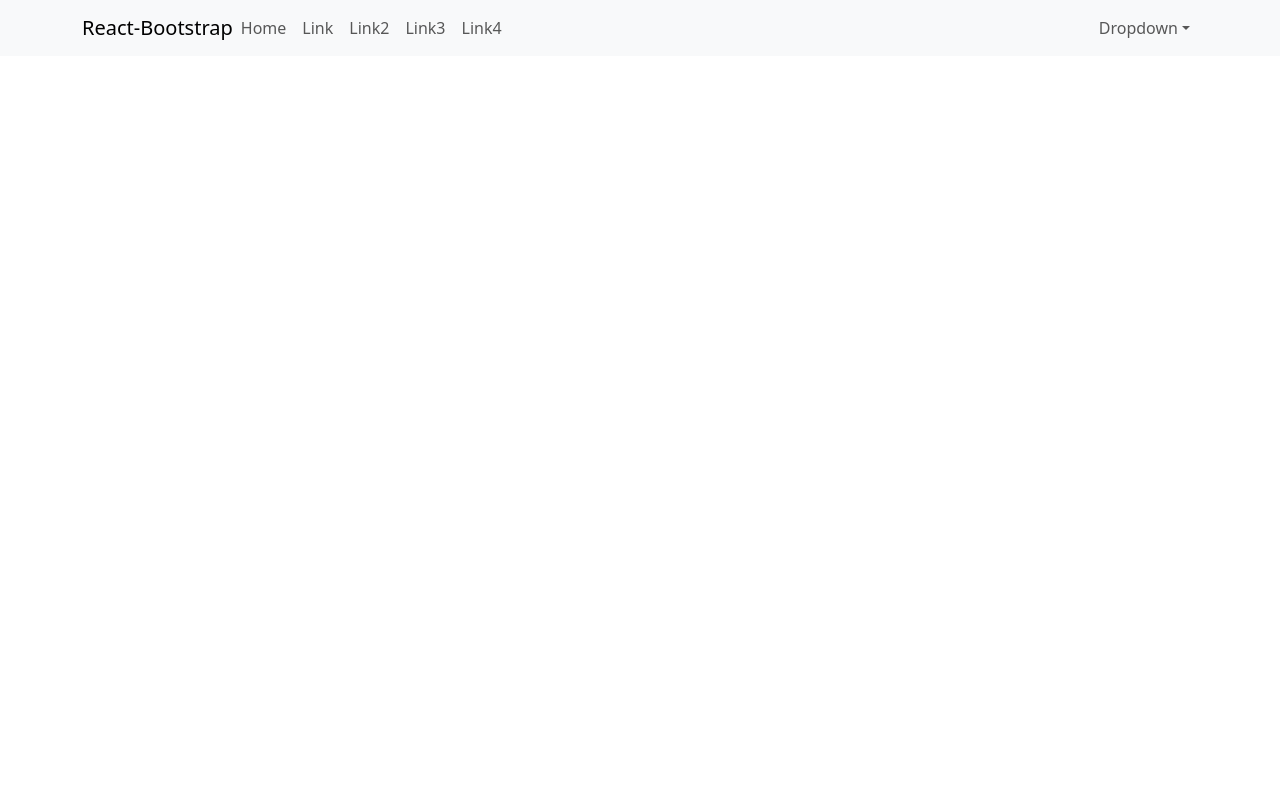
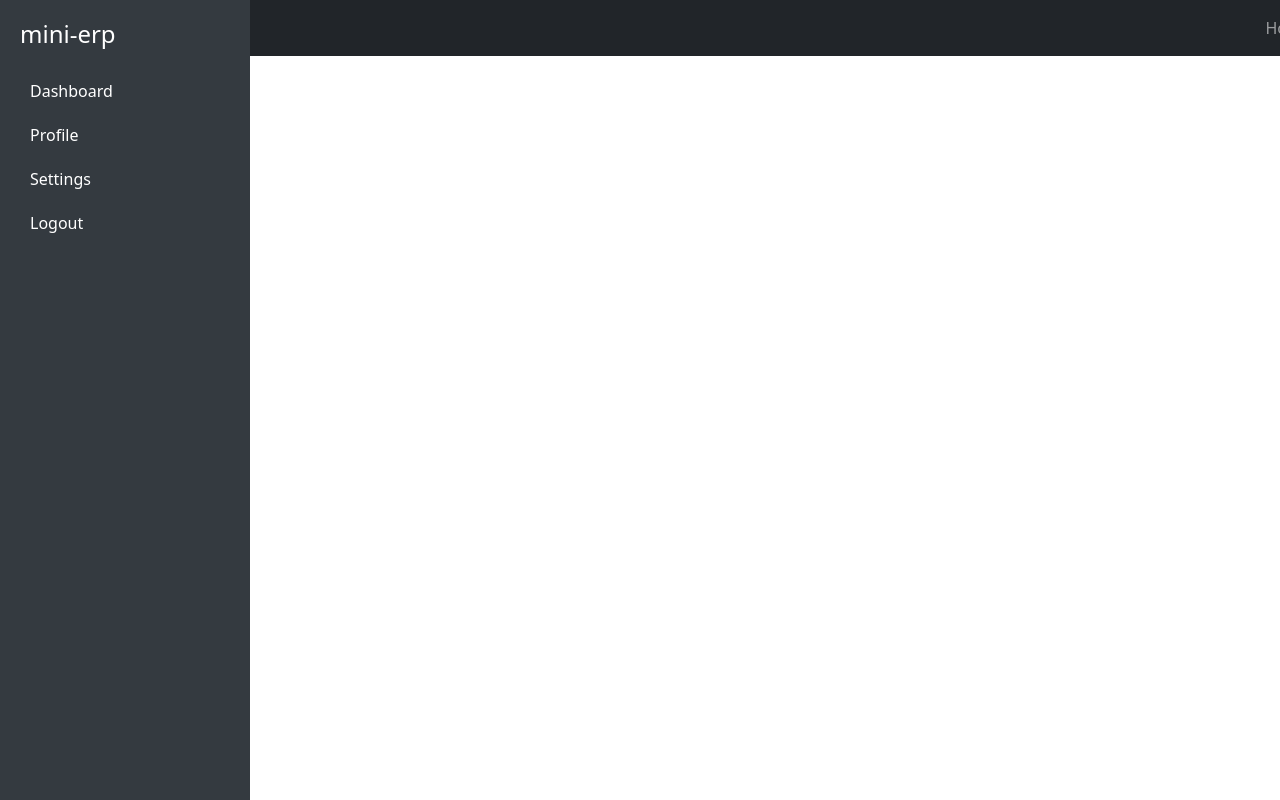
Before and after one commit to 1787954119/mini-erp, a React (Vite) app: page / in a window 1280 px wide. Built offline with nearby package versions, Linux system fonts and the light colour scheme.

Commit message:
添加sidebar

```diff
--- a/src/App.tsx
+++ b/src/App.tsx
@@ -1,10 +1,10 @@
 import "bootstrap/dist/css/bootstrap.css"; // 确保引入 Bootstrap CSS
-import Headers from "./components/Headers";
+import Layout from "./Layout";
 
 function App() {
   return (
     <>
-      <Headers />
+      <Layout />
     </>
   );
 }
--- /dev/null
+++ b/src/Layout.css
@@ -0,0 +1,37 @@
+/* 整体布局 */
+.layout {
+  display: flex;
+}
+
+/* 右侧内容区域 */
+.main-content {
+  margin-left: 250px;
+  width: calc(100% - 250px);
+}
+
+/* 顶部导航栏 */
+.top-navbar {
+  width: 100%;
+  position: fixed;
+  top: 0;
+  left: 250px;
+  right: 0;
+  z-index: 1000;
+}
+
+/* 主要内容区域 */
+.content {
+  margin-top: 56px;
+  padding: 20px;
+}
+
+/* 移动端适配 */
+@media (max-width: 991px) {
+  .main-content {
+    margin-left: 0;
+    width: 100%;
+  }
+  .top-navbar {
+    left: 0;
+  }
+}
--- /dev/null
+++ b/src/Layout.tsx
@@ -0,0 +1,24 @@
+import { useState } from "react";
+import Header from "./components/Header";
+import Sidebar from "./components/Sidebar";
+import "./Layout.css";
+
+export default function Layout() {
+  const [showSidebar, setShowSidebar] = useState(false);
+
+  return (
+    <div className="layout">
+      {/* Sidebar */}
+      <Sidebar show={showSidebar} onClose={() => setShowSidebar(false)} />
+
+      {/* Main Content */}
+      <div className="main-content">
+        <Header onToggleSidebar={() => setShowSidebar(true)} />
+        {/* <div className="content">
+          <h1>Welcome to My Website</h1>
+          <p>This is the main content area.</p>
+        </div> */}
+      </div>
+    </div>
+  );
+}
--- /dev/null
+++ b/src/components/Header.tsx
@@ -0,0 +1,52 @@
+import { Navbar, Nav, NavDropdown, Container, Button } from "react-bootstrap";
+
+interface HeaderProps {
+  onToggleSidebar: () => void; // 控制移动端 Sidebar 显示
+}
+
+export default function Header({ onToggleSidebar }: HeaderProps) {
+  return (
+    <Navbar bg="dark" variant="dark" expand="lg" className="top-navbar">
+      <Container>
+        {/* 移动端显示 Sidebar 按钮 */}
+        <Button
+          variant="outline-light"
+          className="d-lg-none"
+          onClick={onToggleSidebar}
+        >
+          ☰
+        </Button>
+        {/* me-auto 是自动左对齐 */}
+        {/* <Navbar.Brand href="#home" className="ms-auto me-5">
+          mini-erp
+        </Navbar.Brand> */}
+
+        {/* 当屏幕宽度缩小时，它会显示为一个汉堡菜单（即三条横线）。这个按钮的作用是让用户点击后展开或收起导航 */}
+        {/* 也就是在屏幕宽度不够的时候先显示前面几个标签，表示基础标签 */}
+        {/* aria-controls 对应的是需要控制的 Navbar 的 id */}
+        <Navbar.Toggle aria-controls="basic-navbar-nav" />
+        <Navbar.Collapse id="basic-navbar-nav">
+          {/* 用户登录相关选项右边对齐 */}
+          <Nav className="ms-auto">
+            <Nav.Link href="#home">Home</Nav.Link>
+            <Nav.Link href="#about">About</Nav.Link>
+            <NavDropdown
+              className="ms-auto"
+              title="More"
+              id="basic-nav-dropdown"
+            >
+              <NavDropdown.Item href="#action/1">Action</NavDropdown.Item>
+              <NavDropdown.Item href="#action/2">
+                Another action
+              </NavDropdown.Item>
+              <NavDropdown.Divider />
+              <NavDropdown.Item href="#action/3">
+                Something else here
+              </NavDropdown.Item>
+            </NavDropdown>
+          </Nav>
+        </Navbar.Collapse>
+      </Container>
+    </Navbar>
+  );
+}
--- a/src/components/Headers.tsx
+++ /dev/null
@@ -1,51 +0,0 @@
-import Container from "react-bootstrap/Container";
-import Nav from "react-bootstrap/Nav";
-import Navbar from "react-bootstrap/Navbar";
-import NavDropdown from "react-bootstrap/NavDropdown";
-
-export default function Headers() {
-  return (
-    <>
-      <Navbar expand="lg" className="bg-body-tertiary">
-        <Container>
-          <Navbar.Brand className="me-auto" href="#home">
-            React-Bootstrap
-          </Navbar.Brand>
-
-          {/* 单次点击的选项左边对齐 */}
-          <Nav className="me-auto">
-            <Nav.Link href="#home">Home</Nav.Link>
-            <Nav.Link href="#link">Link</Nav.Link>
-            <Nav.Link href="#link2">Link2</Nav.Link>
-            <Nav.Link href="#link3">Link3</Nav.Link>
-            <Nav.Link href="#link4">Link4</Nav.Link>
-          </Nav>
-
-          {/* 当屏幕宽度缩小时，它会显示为一个汉堡菜单（即三条横线）。这个按钮的作用是让用户点击后展开或收起导航 */}
-          {/* 也就是在屏幕宽度不够的时候先显示前面几个标签，表示基础标签 */}
-          {/* aria-controls 对应的是需要控制的 Navbar 的 id */}
-          <Navbar.Toggle aria-controls="basic-navbar-nav" />
-
-          {/* 用户登录相关选项右边对齐 */}
-          <Navbar.Collapse id="basic-navbar-nav">
-            <Nav className="ms-auto">
-              <NavDropdown title="Dropdown" id="basic-nav-dropdown">
-                <NavDropdown.Item href="#action/3.1">Action</NavDropdown.Item>
-                <NavDropdown.Item href="#action/3.2">
-                  Another action
-                </NavDropdown.Item>
-                <NavDropdown.Item href="#action/3.3">
-                  Something
-                </NavDropdown.Item>
-                <NavDropdown.Divider />
-                <NavDropdown.Item href="#action/3.4">
-                  Separated link
-                </NavDropdown.Item>
-              </NavDropdown>
-            </Nav>
-          </Navbar.Collapse>
-        </Container>
-      </Navbar>
-    </>
-  );
-}
--- /dev/null
+++ b/src/components/Sidebar.css
@@ -0,0 +1,35 @@
+/* PC 端固定 Sidebar */
+.sidebar {
+  width: 250px;
+  height: 100vh;
+  position: fixed;
+  left: 0;
+  top: 0;
+  background: #343a40;
+  color: white;
+  padding: 20px;
+}
+
+.sidebar-title {
+  font-size: 24px;
+  margin-bottom: 20px;
+}
+
+/* Sidebar 内部链接样式 */
+.sidebar .nav-link {
+  color: white;
+  padding: 10px;
+  display: block;
+  text-decoration: none;
+}
+
+.sidebar .nav-link:hover {
+  background: #495057;
+}
+
+/* 移动端 Sidebar（Offcanvas Bootstrap 控制） */
+@media (max-width: 991px) {
+  .sidebar {
+    display: none;
+  }
+}
--- /dev/null
+++ b/src/components/Sidebar.tsx
@@ -0,0 +1,47 @@
+import { Nav, Offcanvas } from "react-bootstrap";
+import "./Sidebar.css";
+
+interface SidebarProps {
+  show: boolean;
+  onClose: () => void;
+}
+
+export default function Sidebar({ show, onClose }: SidebarProps) {
+  return (
+    <>
+      {/* PC 端固定 Sidebar */}
+      <div className="sidebar d-none d-lg-block">
+        <h2 className="sidebar-title">mini-erp</h2>
+        <Nav className="flex-column">
+          <Nav.Link href="#dashboard">Dashboard</Nav.Link>
+          <Nav.Link href="#profile">Profile</Nav.Link>
+          <Nav.Link href="#settings">Settings</Nav.Link>
+          <Nav.Link href="#logout">Logout</Nav.Link>
+        </Nav>
+      </div>
+
+      {/* 移动端 Offcanvas Sidebar */}
+      <Offcanvas show={show} onHide={onClose} responsive="lg">
+        <Offcanvas.Header closeButton>
+          <Offcanvas.Title>菜单</Offcanvas.Title>
+        </Offcanvas.Header>
+        <Offcanvas.Body>
+          <Nav className="flex-column">
+            <Nav.Link href="#dashboard" onClick={onClose}>
+              Dashboard
+            </Nav.Link>
+            <Nav.Link href="#profile" onClick={onClose}>
+              Profile
+            </Nav.Link>
+            <Nav.Link href="#settings" onClick={onClose}>
+              Settings
+            </Nav.Link>
+            <Nav.Link href="#logout" onClick={onClose}>
+              Logout
+            </Nav.Link>
+          </Nav>
+        </Offcanvas.Body>
+      </Offcanvas>
+    </>
+  );
+}
```
